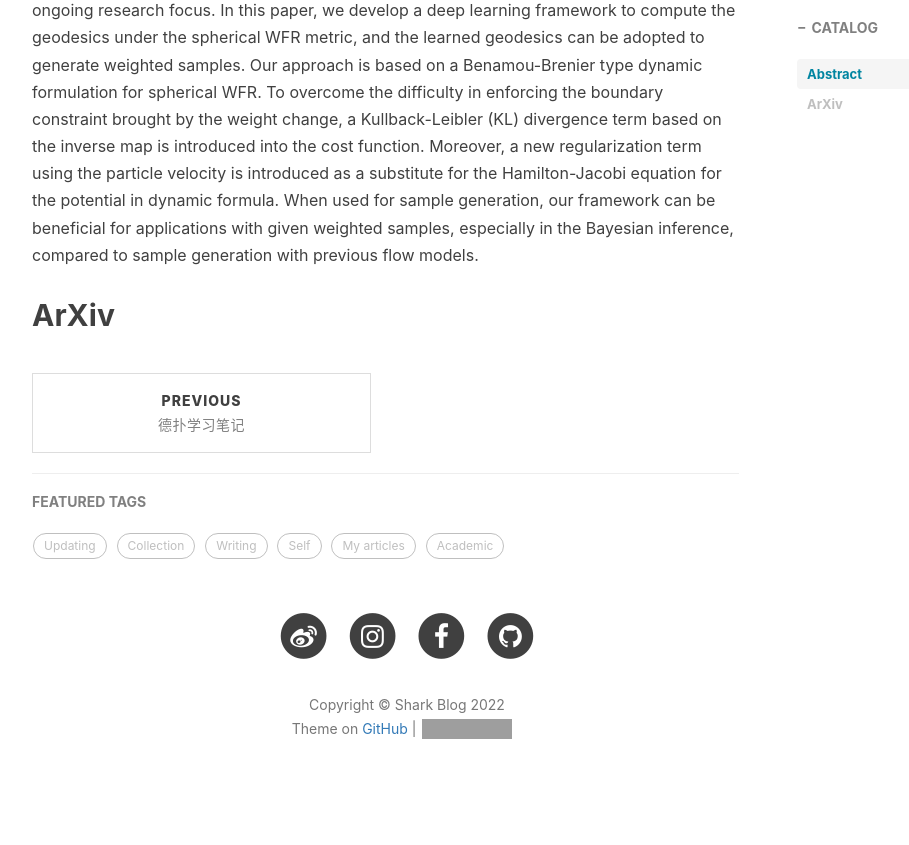
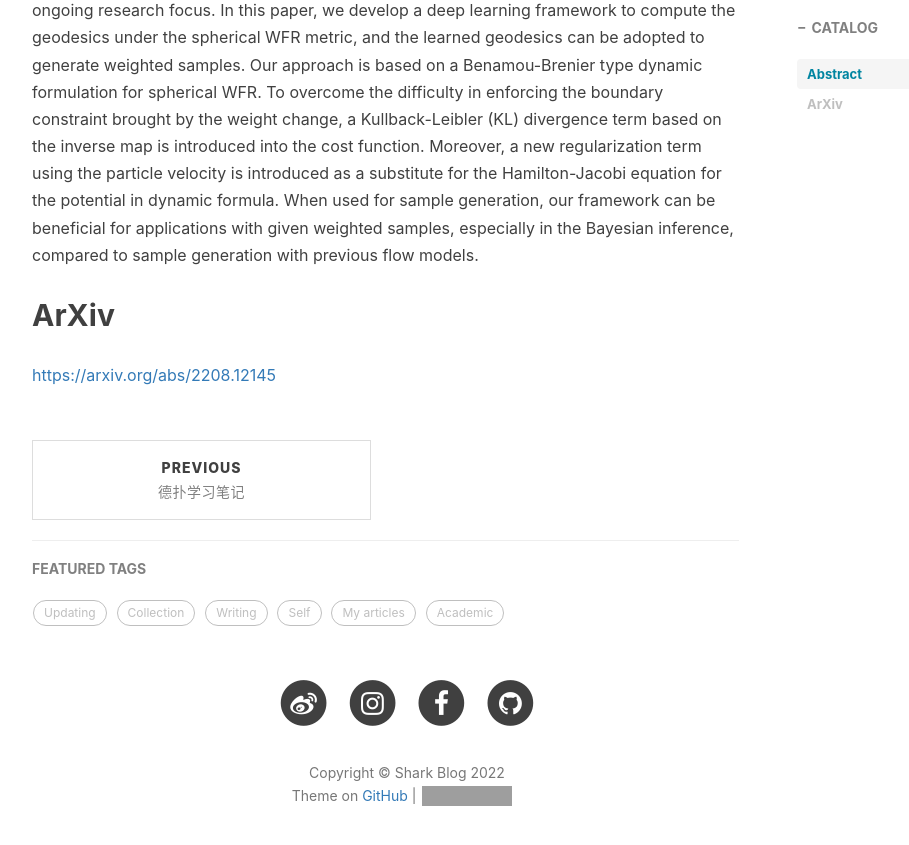
Before and after one commit to sharkjingyang/sharkjingyang.github.io, a Jekyll site: the page built from _posts/2022-09-11-A deep learning framework for geodesics under spherical Wasserstein-Fisher-Rao metric and its application for weighted sample generation.md, in a window 1280 px wide and 900 px high, scrolled down 1126 px. Shown: the top 845 px of the window, without its empty margins (233-1142 px from the left). Built offline with Jekyll 4.4.1, drawn with Linux system fonts in a browser that asks for light colours; nearby versions of some CDN libraries; comment, search, counter and statistics services are not loaded; grey boxes are pictures that could not be loaded.

Commit message:
Update 2022-09-11-A deep learning framework for geodesics under spherical Wasserstein-Fisher-Rao metric and its application for weighted sample generation.md

```diff
--- a/_posts/2022-09-11-A deep learning framework for geodesics under spherical Wasserstein-Fisher-Rao metric and its application for weighted sample generation.md
+++ b/_posts/2022-09-11-A deep learning framework for geodesics under spherical Wasserstein-Fisher-Rao metric and its application for weighted sample generation.md
@@ -18,4 +18,4 @@ Wasserstein-Fisher-Rao (WFR) distance is a family of metrics to gauge the discre
 
 ## ArXiv
 
-[https://arxiv.org/abs/2208.12145]: https://arxiv.org/abs/2208.12145
+[https://arxiv.org/abs/2208.12145](https://arxiv.org/abs/2208.12145)
```
